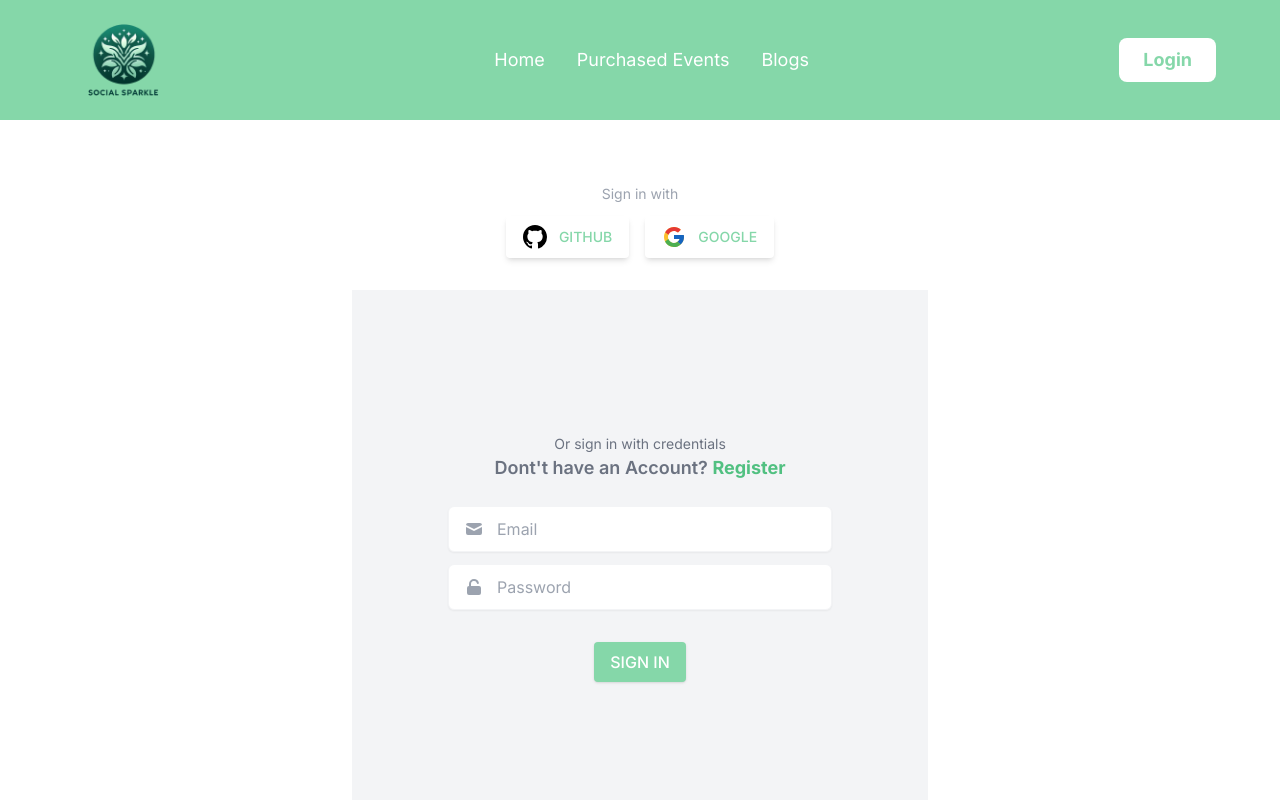
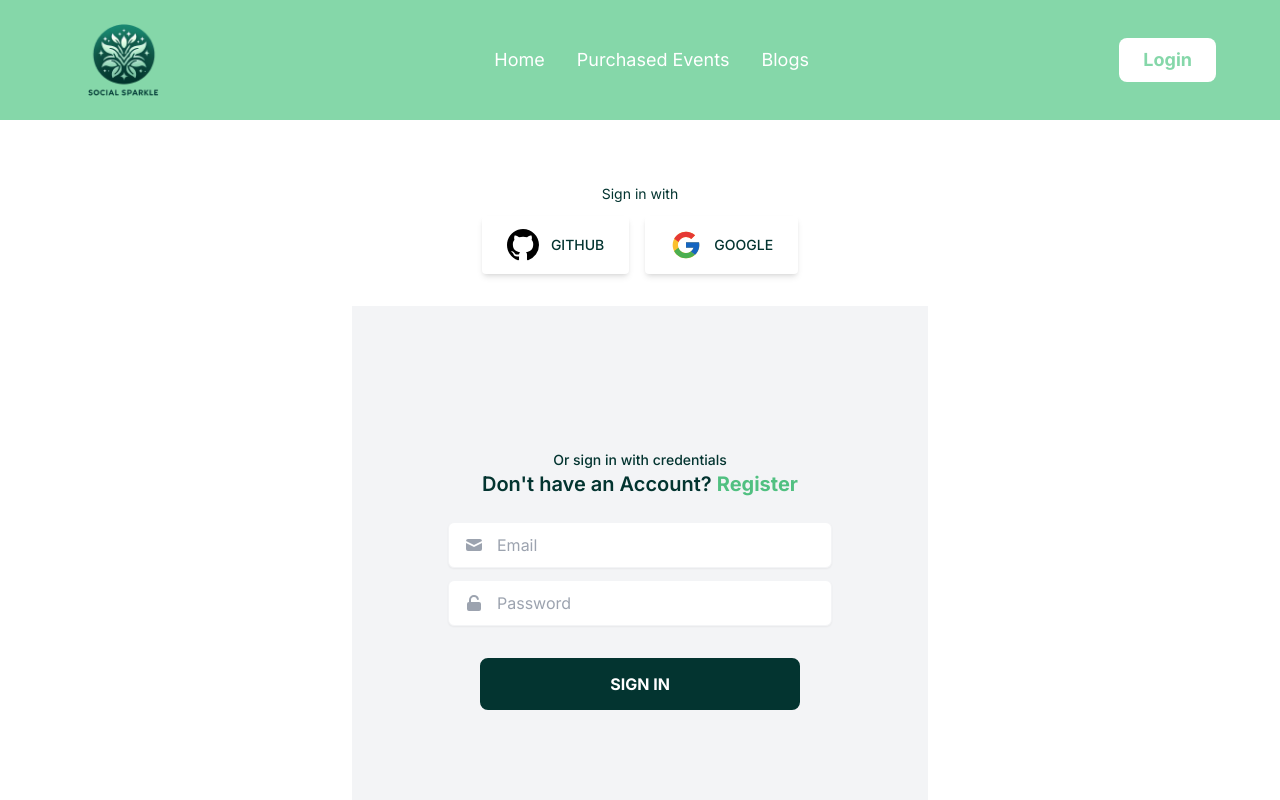
Before and after one commit to SajeedAninda/Social-Sparkle-With-Firebase, a React (Vite) app: page /login in a window 1280 px wide. Shown: the top 800 px of the page. Built offline with nearby package versions, Linux system fonts and the light colour scheme.

Commit message:
Added Google and Github Login

```diff
--- a/src/Components/Authentication/AuthProvider.jsx
+++ b/src/Components/Authentication/AuthProvider.jsx
@@ -1,19 +1,38 @@
 import React, { createContext } from 'react';
 export let AuthContext = createContext(null);
-import { createUserWithEmailAndPassword, getAuth } from "firebase/auth";
+import { createUserWithEmailAndPassword, getAuth, signInWithEmailAndPassword, signInWithPopup } from "firebase/auth";
 import { app } from './firebase.config';
 const auth = getAuth(app);
+import { GoogleAuthProvider, GithubAuthProvider } from "firebase/auth";
+const googleProvider = new GoogleAuthProvider();
+const gitProvider = new GithubAuthProvider();
 
 const AuthProvider = ({ children }) => {
-    let register = (email,password) => {
+    let register = (email, password) => {
         return createUserWithEmailAndPassword(auth, email, password);
+    }
+    let login = (email, password) => {
+        return signInWithEmailAndPassword(auth, email, password)
+    }
+
+    let googleLogin = () => {
+        return signInWithPopup(auth, googleProvider)
+    }
+    let githubLogin = () => {
+        return signInWithPopup(auth, gitProvider)
+
     }
 
 
 
 
+
+
     let authorization = {
-        register
+        register,
+        login,
+        googleLogin,
+        githubLogin
     }
     return (
         <AuthContext.Provider value={authorization}>
--- a/src/Components/Login/Login.jsx
+++ b/src/Components/Login/Login.jsx
@@ -1,21 +1,67 @@
-import React from 'react';
+import React, { useContext } from 'react';
 import { Link } from 'react-router-dom';
+import { AuthContext } from '../Authentication/AuthProvider';
+import Swal from 'sweetalert2';
 
 const Login = () => {
+    let { login, googleLogin, githubLogin } = useContext(AuthContext);
+
+    let handleLogin = (e) => {
+        e.preventDefault();
+        let email = e.target.email.value;
+        let password = e.target.password.value;
+        login(email, password)
+            .then((userCredential) => {
+                const user = userCredential.user;
+                console.log(user);
+            })
+            .catch((error) => {
+                const errorCode = error.code;
+                console.log(errorCode);
+                if (errorCode === "auth/invalid-login-credentials") {
+                    return Swal.fire({
+                        icon: 'error',
+                        title: 'Oops...',
+                        text: 'Invalid Email or Password!'
+                    })
+                }
+            });
+    }
+
+    let handleGoogle = () => {
+        googleLogin()
+            .then((result) => {
+                const user = result.user;
+                console.log(user);
+            }).catch((error) => {
+                console.log(error);
+            });
+    }
+
+    let handleGithub = () => {
+        githubLogin()
+            .then((result) => {
+                const user = result.user;
+                console.log(user);
+            }).catch((error) => {
+                console.log(error);
+            });
+    }
+
     return (
         <div>
-            <div class="p-8 lg:w-1/2 mx-auto">
-                <div class="bg-white rounded-t-lg p-8">
-                    <p class="text-center text-sm text-gray-400 font-light">Sign in with</p>
+            <div className="p-8 lg:w-1/2 mx-auto">
+                <div className="bg-white rounded-t-lg p-8">
+                    <p className="text-center text-sm text-[#033430] font-light">Sign in with</p>
                     <div>
-                        <div class="flex items-center justify-center space-x-4 mt-3">
-                            <button
-                                class="flex items-center py-2 px-4 text-sm uppercase rounded bg-white hover:bg-gray-100 text-[#85D7A9] border border-transparent hover:border-transparent hover:text-gray-700 shadow-md hover:shadow-lg font-medium transition transform hover:-translate-y-0.5"
+                        <div className="flex items-center justify-center space-x-4 mt-3">
+                            <button onClick={handleGithub}
+                                className="flex items-center py-3 px-6 text-sm uppercase rounded bg-white hover:bg-gray-100 text-[#033430] border border-transparent hover:border-transparent hover:text-gray-700 shadow-md hover:shadow-lg font-medium transition transform hover:-translate-y-0.5"
                             >
                                 <svg
                                     xmlns="http://www.w3.org/2000/svg"
                                     viewBox="0 0 16 16"
-                                    class="w-6 h-6 mr-3"
+                                    className="w-8 h-8 mr-3"
                                 >
                                     <path
                                         fill-rule="evenodd"
@@ -24,12 +70,12 @@ const Login = () => {
                                 </svg>
                                 Github
                             </button>
-                            <button
-                                class="flex items-center py-2 px-4 text-sm uppercase rounded bg-white hover:bg-gray-100 text-[#85D7A9] border border-transparent hover:border-transparent hover:text-gray-700 shadow-md hover:shadow-lg font-medium transition transform hover:-translate-y-0.5"
+                            <button onClick={handleGoogle}
+                                className="flex items-center py-3 px-6 text-sm uppercase rounded bg-white hover:bg-gray-100 text-[#033430] border border-transparent hover:border-transparent hover:text-gray-700 shadow-md hover:shadow-lg font-medium transition transform hover:-translate-y-0.5"
                             >
                                 <svg
                                     xmlns="http://www.w3.org/2000/svg"
-                                    class="w-6 h-6 mr-3"
+                                    className="w-8 h-8 mr-3"
                                     viewBox="0 0 48 48"
                                 >
                                     <path
@@ -54,25 +100,25 @@ const Login = () => {
                         </div>
                     </div>
                 </div>
-                <div class="bg-gray-100 rounded-b-lg py-36 px-4 lg:px-24">
-                    <p class="text-center text-sm text-gray-500 font-light">
-                        <p>Or sign in with credentials</p>
-                        <p className='font-semibold text-lg'>Dont't have an Account? <Link to={"/register"}><span className='text-[#51c081] font-bold hover:underline cursor-pointer'>Register</span></Link></p>
+                <div className="bg-gray-100 rounded-b-lg py-36 px-4 lg:px-24">
+                    <p className="text-center text-sm text-gray-500 font-light">
+                        <p className='text-[#033430] font-medium'>Or sign in with credentials</p>
+                        <p className='font-semibold text-xl text-[#033430]'>Don't have an Account? <Link to={"/register"}><span className='text-[#51c081] font-bold hover:underline cursor-pointer'>Register</span></Link></p>
                     </p>
-                    <form class="mt-6">
-                        <div class="relative">
+                    <form onSubmit={handleLogin} className="mt-6">
+                        <div className="relative">
                             <input
-                                class="appearance-none border pl-12 border-gray-100 shadow-sm focus:shadow-md focus:placeholder-gray-600  transition  rounded-md w-full py-3 text-gray-600 leading-tight focus:outline-none focus:ring-gray-600 focus:shadow-outline"
+                                className="appearance-none border pl-12 border-gray-100 shadow-sm focus:shadow-md focus:placeholder-gray-600  transition  rounded-md w-full py-3 text-gray-600 leading-tight focus:outline-none focus:ring-gray-600 focus:shadow-outline"
                                 id="email"
                                 required
                                 type="email"
                                 name='email'
                                 placeholder="Email"
                             />
-                            <div class="absolute left-0 inset-y-0 flex items-center">
+                            <div className="absolute left-0 inset-y-0 flex items-center">
                                 <svg
                                     xmlns="http://www.w3.org/2000/svg"
-                                    class="h-7 w-7 ml-3 text-gray-400 p-1"
+                                    className="h-7 w-7 ml-3 text-gray-400 p-1"
                                     viewBox="0 0 20 20"
                                     fill="currentColor"
                                 >
@@ -85,18 +131,19 @@ const Login = () => {
                                 </svg>
                             </div>
                         </div>
-                        <div class="relative mt-3">
+                        <div className="relative mt-3">
                             <input
-                                class="appearance-none border pl-12 border-gray-100 shadow-sm focus:shadow-md focus:placeholder-gray-600  transition  rounded-md w-full py-3 text-gray-600 leading-tight focus:outline-none focus:ring-gray-600 focus:shadow-outline"
+                                className="appearance-none border pl-12 border-gray-100 shadow-sm focus:shadow-md focus:placeholder-gray-600  transition  rounded-md w-full py-3 text-gray-600 leading-tight focus:outline-none focus:ring-gray-600 focus:shadow-outline"
+                                required
                                 id="password"
                                 type="password"
                                 placeholder="Password"
                                 name='password'
                             />
-                            <div class="absolute left-0 inset-y-0 flex items-center">
+                            <div className="absolute left-0 inset-y-0 flex items-center">
                                 <svg
                                     xmlns="http://www.w3.org/2000/svg"
-                                    class="h-7 w-7 ml-3 text-gray-400 p-1"
+                                    className="h-7 w-7 ml-3 text-gray-400 p-1"
                                     viewBox="0 0 20 20"
                                     fill="currentColor"
                                 >
@@ -106,13 +153,8 @@ const Login = () => {
                                 </svg>
                             </div>
                         </div>
-                        <div class="flex items-center justify-center mt-8">
-                            <button
-                                type='submit'
-                                class="text-white py-2 px-4 uppercase rounded bg-[#85D7A9] hover:bg-[#85D7A9] shadow hover:shadow-lg font-medium transition transform hover:-translate-y-0.5"
-                            >
-                                Sign in
-                            </button>
+                        <div className="flex items-center justify-center mt-8">
+                            <button className="block w-full max-w-xs mx-auto bg-[#033430] hover:bg-white border-2 border-[#033430] text-white hover:text-[#033430] hover:border-2 hover:border-[#033430] font-bold rounded-lg px-3 py-3">SIGN IN</button>
                         </div>
                     </form>
                 </div>
```
Also changed, not shown: src/Components/Register/Register.jsx (+13 -9 lines).
